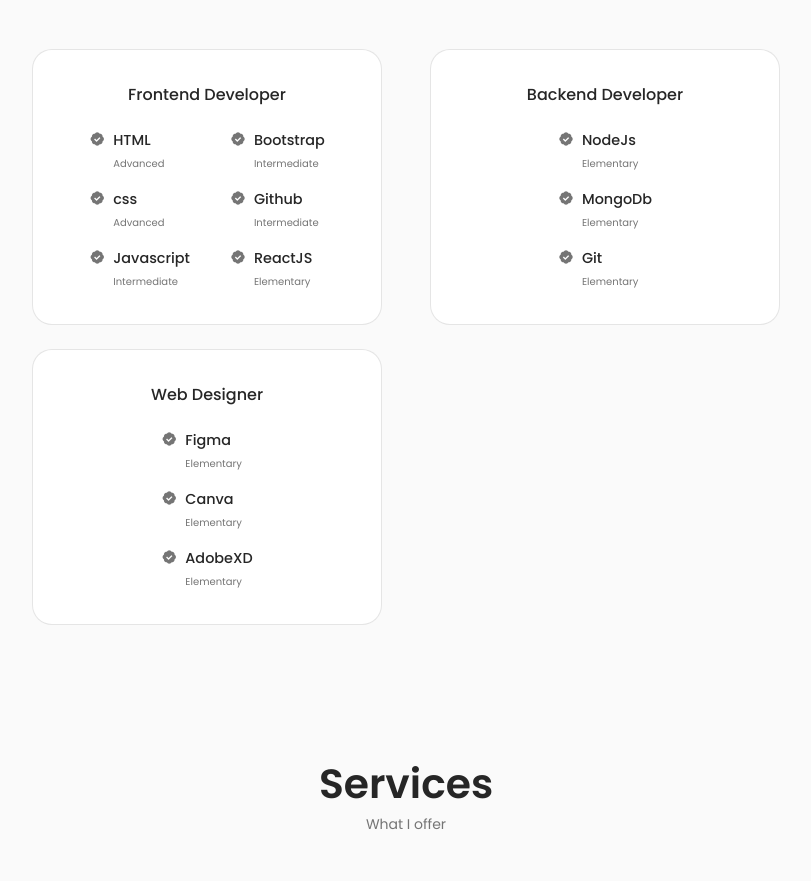
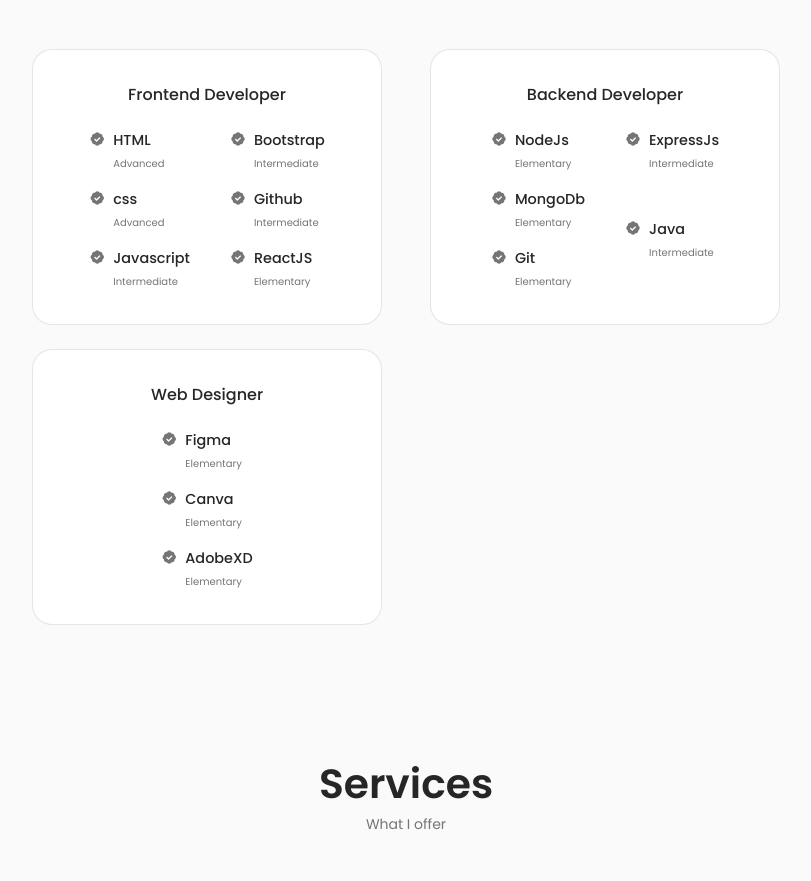
Before and after one commit to Dhumra/Dhumra-portfolio, a React (Create React App) app: page / in a window 1280 px wide. Shown: the part 1503-2384 px from the top of the page, without its empty margins (234-1045 px from the left). Built offline with nearby package versions, Linux system fonts and the light colour scheme.

Commit message:
Update Backend.jsx

```diff
--- a/src/components/skills/Backend.jsx
+++ b/src/components/skills/Backend.jsx
@@ -46,7 +46,39 @@
 
 
 
+        <div className="skills__group">
 
+
+
+            <div className="skills__data">
+            <i class='bx bxs-badge-check'></i>
+
+             <div>
+                <h3 className="skills__name">ExpressJs</h3>
+                <span className="skills__level">Intermediate</span>
+             </div>
+
+
+
+            </div>
+
+            <div className="skills__data">
+            <i class='bx bxs-badge-check'></i>
+
+             <div>
+                <h3 className="skills__name">Java</h3>
+                <span className="skills__level">Intermediate</span>
+             </div>
+
+
+
+            </div>
+
+
+
+
+
+        </div>
 
 
     </div>
```
